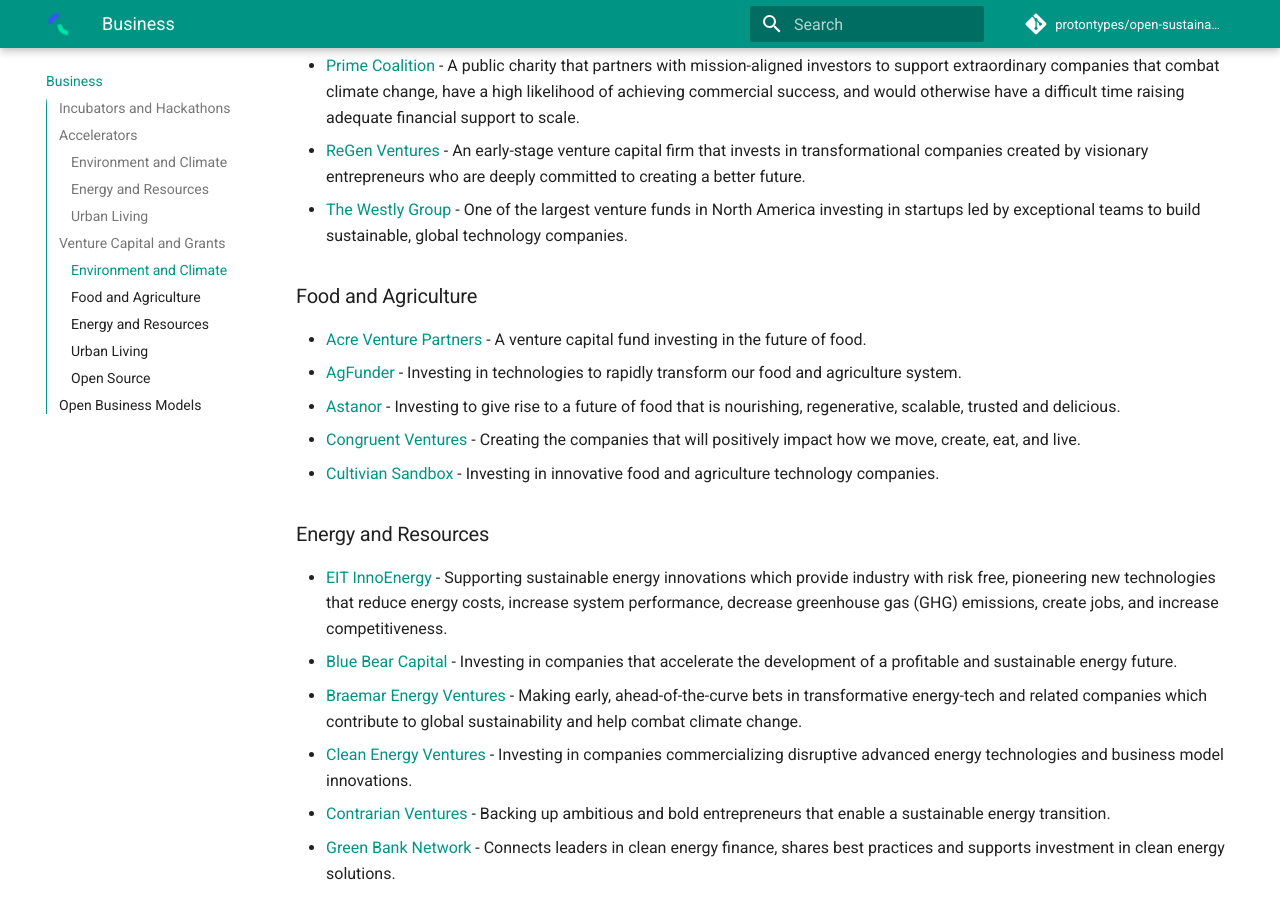
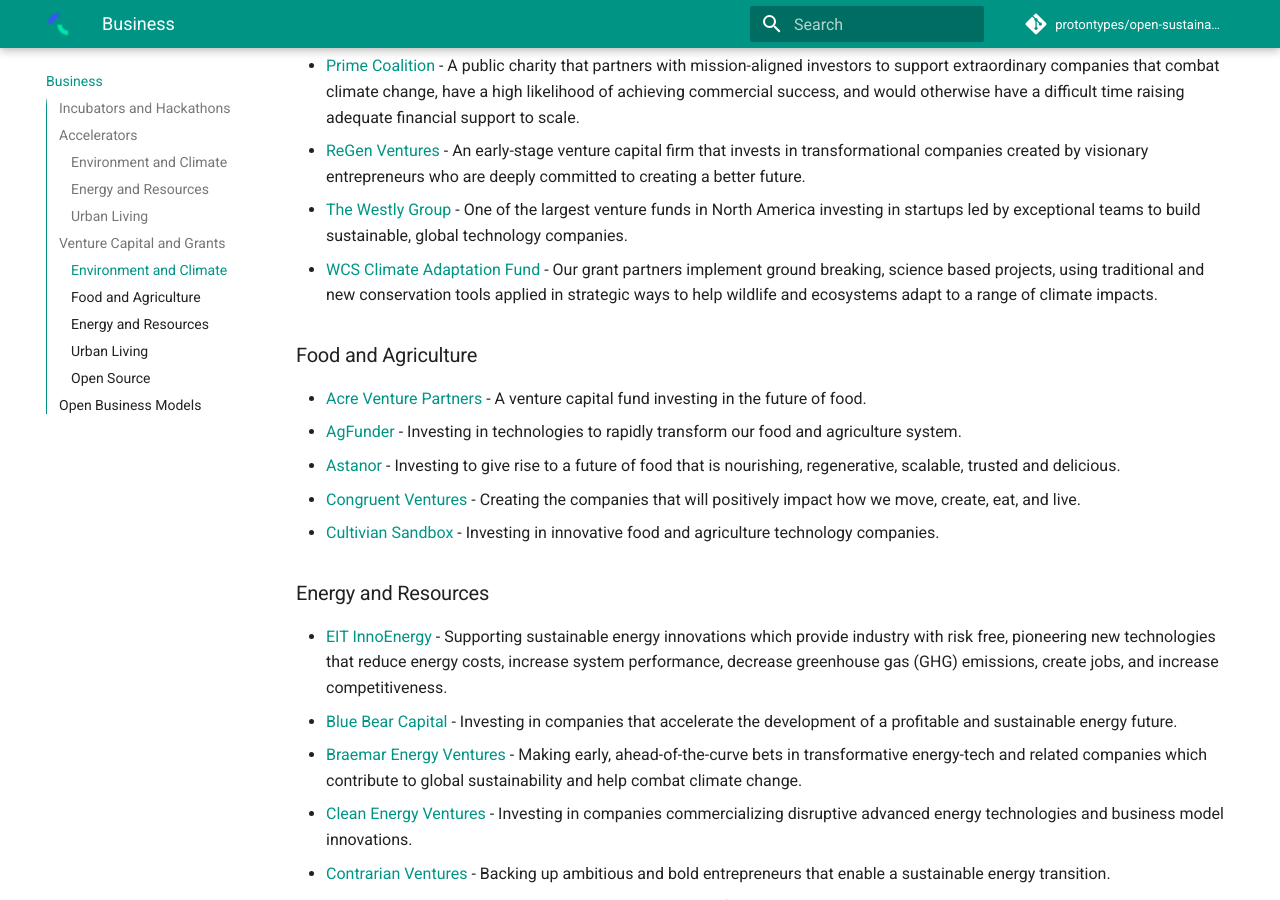
Before and after one commit to protontypes/open-sustainable-technology, an MkDocs documentation site: the page built from docs/BUSINESS.md, in a window 1280 px wide and 900 px high, scrolled down 5075 px. Built offline with MkDocs 1.6.1 and Material for MkDocs 9.7.7, drawn with Linux system fonts in a browser that asks for light colours; comment, search, counter and statistics services are not loaded.

Commit message:
Update BUSINESS.md
Our grant partners implement ground breaking, science based projects, using traditional and new conservation tools applied in strategic ways to help wildlife and ecosystems adapt to a range of climate impacts  https://www.wcsclimateadaptationfund.org/

```diff
--- a/docs/BUSINESS.md
+++ b/docs/BUSINESS.md
@@ -111,6 +111,7 @@
 * [Prime Coalition](https://primecoalition.org/) - A public charity that partners with mission-aligned investors to support extraordinary companies that combat climate change, have a high likelihood of achieving commercial success, and would otherwise have a difficult time raising adequate financial support to scale.
 * [ReGen Ventures](https://regen.vc/) - An early-stage venture capital firm that invests in transformational companies created by visionary entrepreneurs who are deeply committed to creating a better future.
 * [The Westly Group](https://www.westlygroup.com/) - One of the largest venture funds in North America investing in startups led by exceptional teams to build sustainable, global technology companies.
+* [WCS Climate Adaptation Fund](https://www.wcsclimateadaptationfund.org/) - Our grant partners implement ground breaking, science based projects, using traditional and new conservation tools applied in strategic ways to help wildlife and ecosystems adapt to a range of climate impacts.
 
 
 ### Food and Agriculture
```
